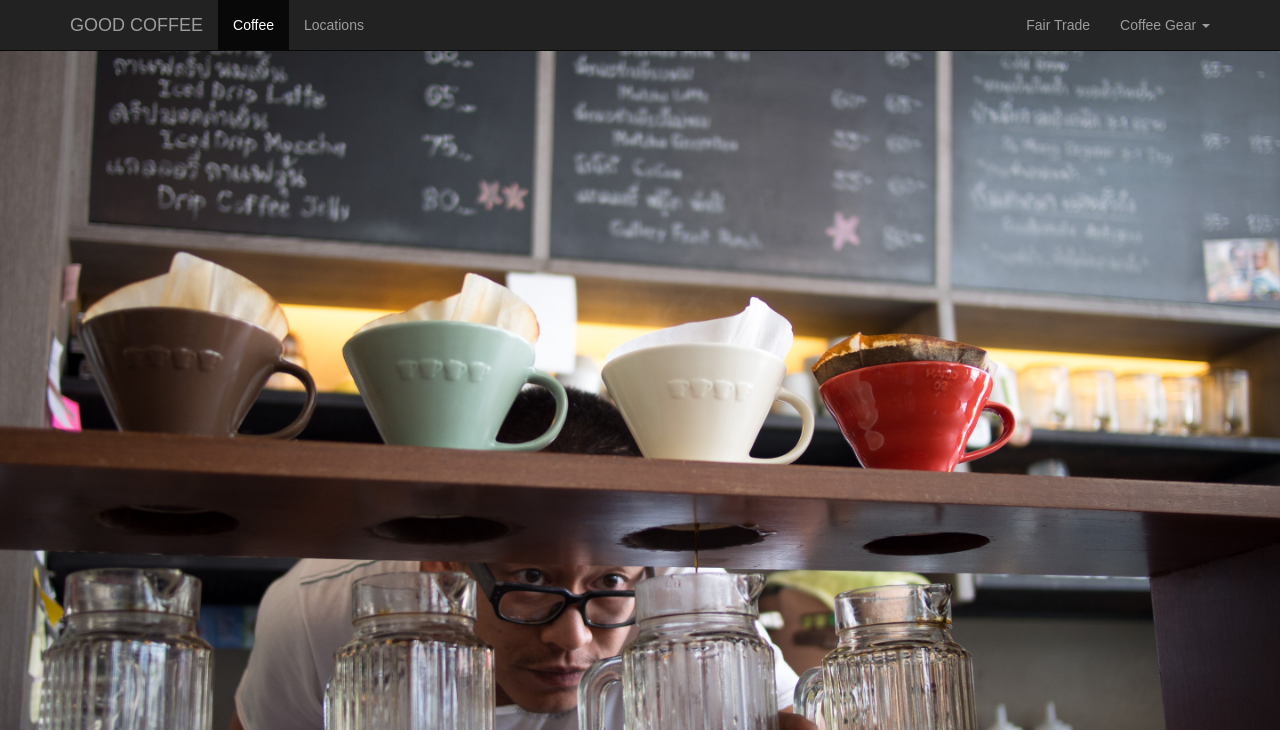
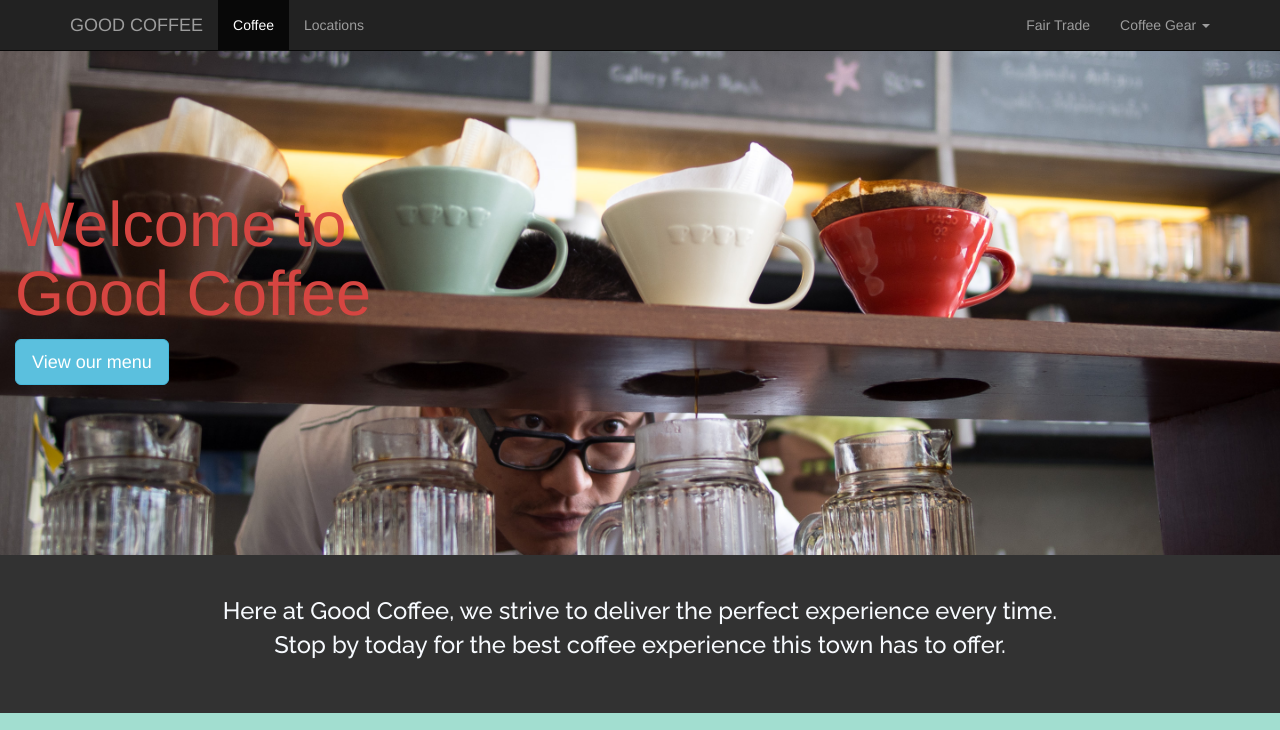
Before and after one commit to rossyoung5/goodcoffee, a plain HTML site: page index.html in a window 1280 px wide. Shown: the top 730 px of the page. Drawn offline with nearby package versions, Linux system fonts and the light colour scheme; a web font is replaced by a local one.

Commit message:
adds button to jumbotron

```diff
--- a/index.html
+++ b/index.html
@@ -43,10 +43,15 @@
         </div><!--/.nav-collapse -->
       </div>
     </nav>
+
+  <div class="jumbotron">
+    <div class="container-fluid">
+     <h1 class>Welcome to<br>Good Coffee</h1>
+     <button type="button" class="btn btn-info btn-lg" id="jumbo_btn">View our menu</button>
+    </div>
+  </div>
+
   </header>
-  <div class="jumbotron">
-    <img src="barista.jpg" alt="barista" class="img-responsive" id="jumbopic">
-  </div>
 
   <section id="mission">
     <div class="container-fluid">
--- a/style.css
+++ b/style.css
@@ -1,14 +1,16 @@
-body{
-  font-family: 'Muli', sans-serif;
+.jumbotron {
+  background-image: url("barista.jpg");
+  background-size: cover;
+  background-position: center center;
+  background-repeat: no-repeat;
+  margin-bottom: 0;
+  padding: 170px 0;
+  color: #D64541 ;
+
 }
 
-.jumbotron {
-  margin-bottom: 0;
-  padding: 0;
-}
-
-#jumbopic {
-  width: 100%;
+#welcome{
+  display:;
 }
 
 #mission {
```
